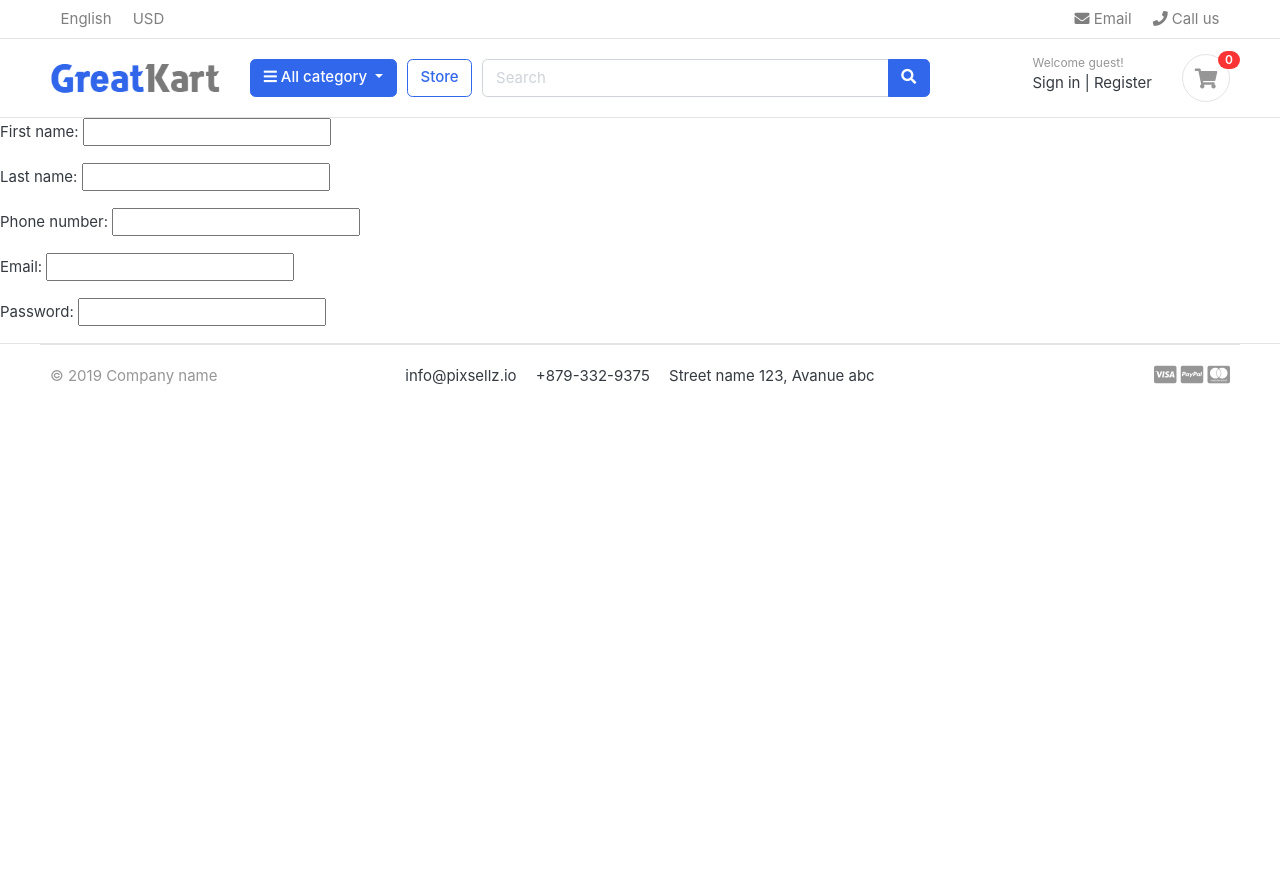
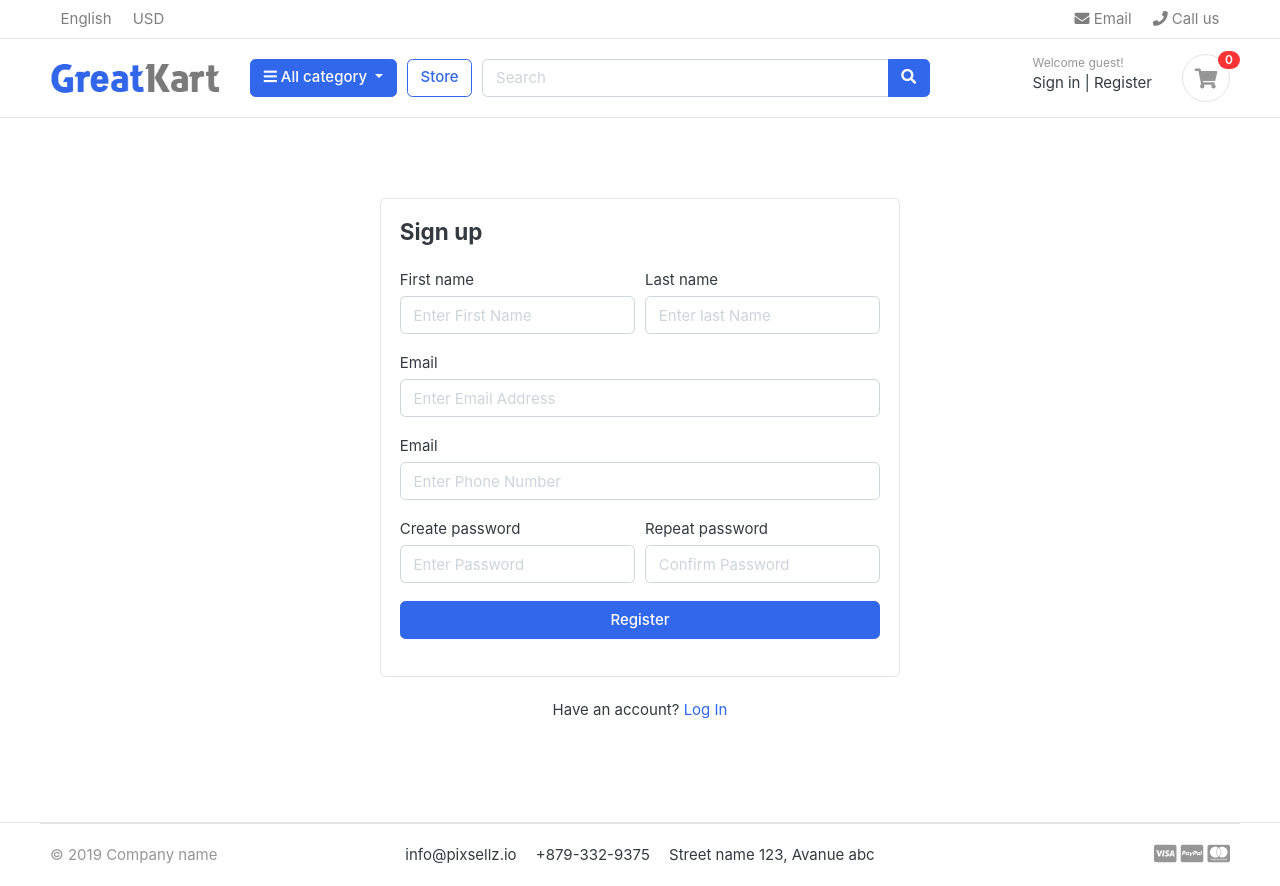
Before and after one commit to Abdullah-offical/django-greatkart, a Django app: page /accounts/register/ in a window 1280 px wide. Before the commit the page ends 385 px from the top, so only its background shows below. Run offline with Django 5.2, Linux system fonts and the light colour scheme; data comes from the database, SQL or seed files in the repository; both versions use the stored data as it was after the commit; some libraries are stand-ins or nearby versions; some web fonts are replaced.

Commit message:
set register form to forms, init, and model assine css

```diff
--- a/accounts/forms.py
+++ b/accounts/forms.py
@@ -2,6 +2,33 @@ from django import forms
 from .models import Account
 
 class RegisterationForm(forms.ModelForm):
+
+   # plaaceholder and class name, 1nd way to assine
+    password = forms.CharField(widget=forms.PasswordInput(attrs={
+        'placeholder' : 'Enter Password',
+        'class' : 'form-control'
+    }))
+
+    confirm_password = forms.CharField(widget=forms.PasswordInput(attrs={
+        'placeholder' : 'Confirm Password',
+        'class' : 'form-control'
+    }))
     class Meta:
         model = Account
         fields = ['first_name', 'last_name', 'phone_number', 'email', 'password']
+
+    # plaaceholder and class name all fildes by loop, 2nd way to assine
+    def __init__(self, *args, **kwargs):
+        super(RegisterationForm, self).__init__(*args, **kwargs)
+
+        #placeholder for all fields
+        self.fields['first_name'].widget.attrs['placeholder'] = 'Enter First Name'
+        self.fields['last_name'].widget.attrs['placeholder'] = 'Enter last Name'
+        self.fields['phone_number'].widget.attrs['placeholder'] = 'Enter Phone Number'
+        self.fields['email'].widget.attrs['placeholder'] = 'Enter Email Address'
+
+
+
+        #  add class name all fileds for css
+        for field in self.fields:
+            self.fields[field].widget.attrs['class'] = 'form-control'
--- a/templates/accounts/register.html
+++ b/templates/accounts/register.html
@@ -1,5 +1,59 @@
 {% extends "base.html" %}
 
 {% block contant %}
-  {{ form.as_p }}
+  <!-- ========================= SECTION CONTENT ========================= -->
+<section class="section-content padding-y">
+
+    <!-- ============================ COMPONENT REGISTER   ================================= -->
+        <div class="card mx-auto" style="max-width:520px; margin-top:40px;">
+          <article class="card-body">
+            <header class="mb-4"><h4 class="card-title">Sign up</h4></header>
+            <form>
+                    <div class="form-row">
+                        <div class="col form-group">
+                            <label>First name</label>
+                              {{form.first_name}}
+                        </div> <!-- form-group end.// -->
+                        <div class="col form-group">
+                            <label>Last name</label>
+                              {{form.last_name}}
+                        </div> <!-- form-group end.// -->
+                    </div> <!-- form-row end.// -->
+                    <div class="form-group">
+                        <label>Email</label>
+                        {{form.email}}
+                    </div> <!-- form-group end.// -->
+
+
+                    <div class="form-group">
+                        <label>Email</label>
+                        {{form.phone_number}}
+                    </div> <!-- form-group end.// -->
+
+
+                    <div class="form-row">
+                        <div class="form-group col-md-6">
+                            <label>Create password</label>
+                            {{form.password}}
+                        </div> <!-- form-group end.// -->
+                        <div class="form-group col-md-6">
+                            <label>Repeat password</label>
+                            {{form.confirm_password}}
+                        </div> <!-- form-group end.// -->
+                    </div>
+                    <div class="form-group">
+                        <button type="submit" class="btn btn-primary btn-block"> Register  </button>
+                    </div> <!-- form-group// -->
+
+                </form>
+            </article><!-- card-body.// -->
+        </div> <!-- card .// -->
+        <p class="text-center mt-4">Have an account? <a href="">Log In</a></p>
+        <br><br>
+    <!-- ============================ COMPONENT REGISTER  END.// ================================= -->
+
+
+    </section>
+    <!-- ========================= SECTION CONTENT END// ========================= -->
+
 {% endblock contant %}
```
Also changed, not shown: db.sqlite3.
